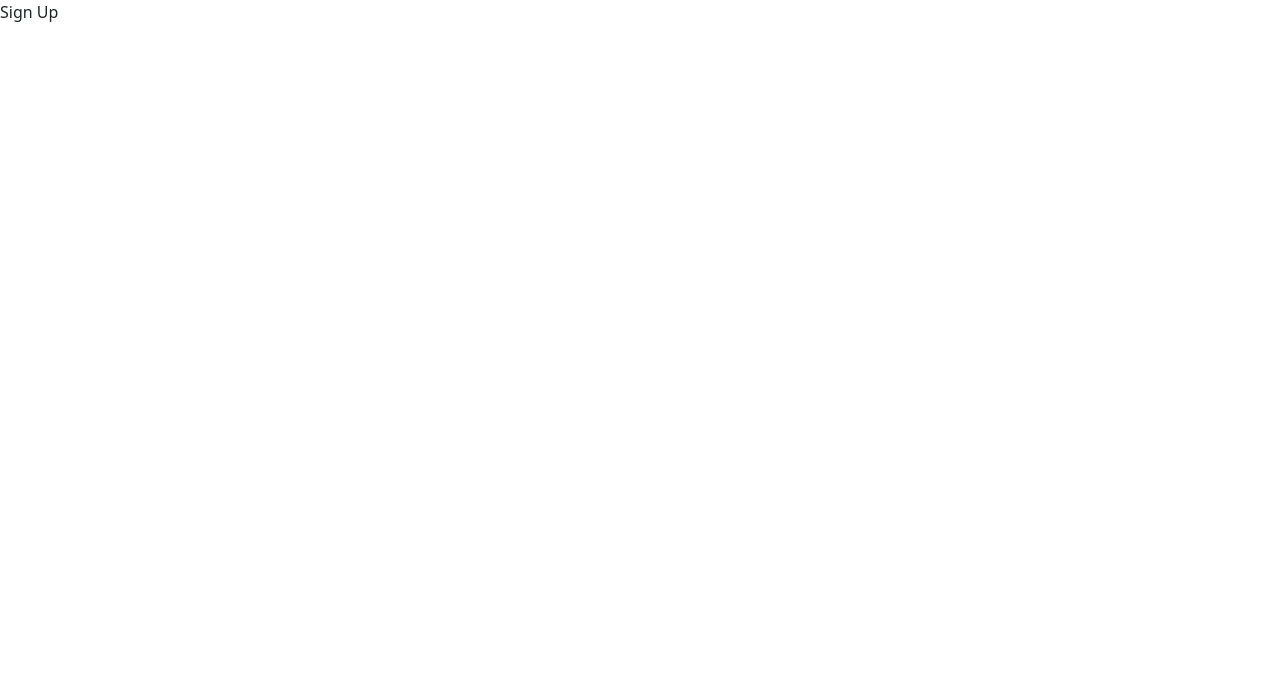
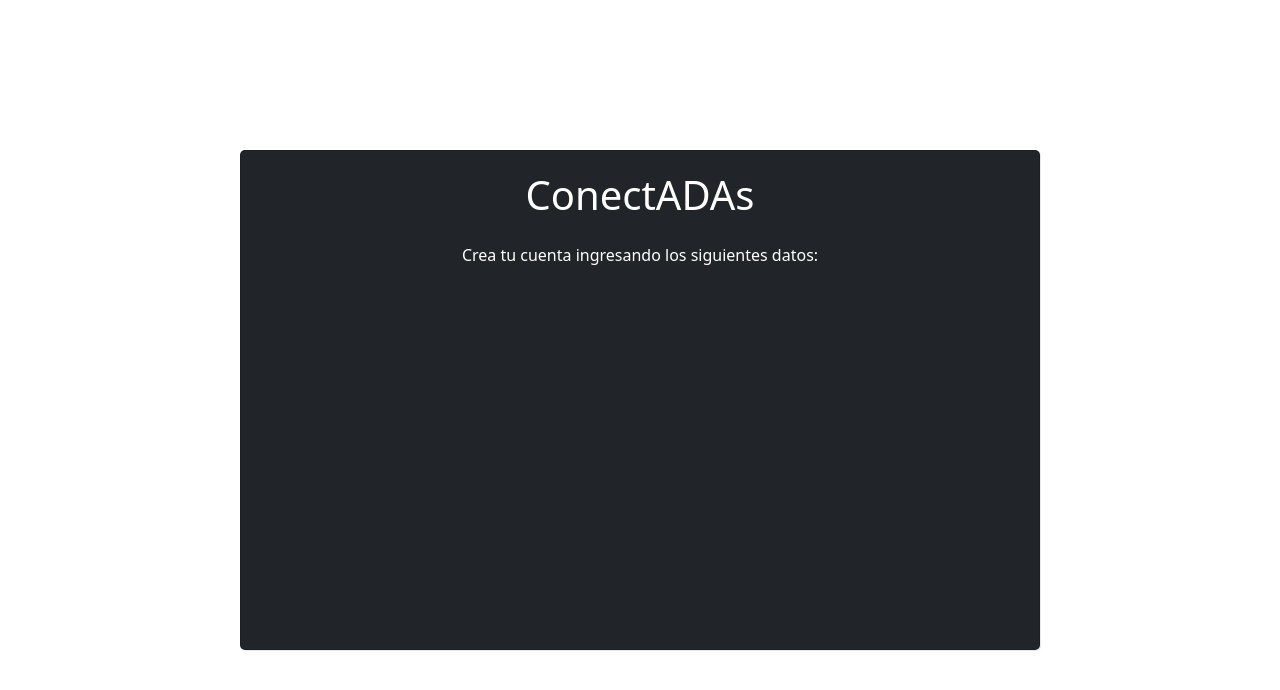
Before and after one commit to GraceVargas/Social-Network, a React (Create React App) app: page /signup in a window 1280 px wide. Shown: the top 690 px of the page. Built offline with nearby package versions, Linux system fonts and the light colour scheme.

Commit message:
sign up page & styles

```diff
--- a/src/pages/SignUp/index.tsx
+++ b/src/pages/SignUp/index.tsx
@@ -1,10 +1,18 @@
 import { Layout } from "../../components/common";
+import Card from "react-bootstrap/Card";
+import "./styles.scss";
 
 const Signup = () => {
   return (
     <>
       <Layout hideHeader hideFooter page="signup">
-        <div>Sign Up</div>
+        <Card className="card-signup text-center" bg="dark" text="white">
+          <Card.Title as="h1">ConectADAs</Card.Title>
+          <Card.Body>
+            Crea tu cuenta ingresando los siguientes datos:
+            <form action=""></form>
+          </Card.Body>
+        </Card>
       </Layout>
     </>
   );
--- /dev/null
+++ b/src/pages/SignUp/styles.scss
@@ -0,0 +1,19 @@
+
+.page-signup {
+    display: flex;
+    align-items: center;
+    justify-content: center;
+    height: 100vh;
+
+    .card-signup {
+
+        box-shadow: 1px 1px 1px rgba(0, 0, 0, 0.1);
+        border-radius: 5px;
+        max-width: 800px;
+        width: 90%;
+        min-height: 500px;
+        padding: 20px;
+
+    }
+
+}
```
